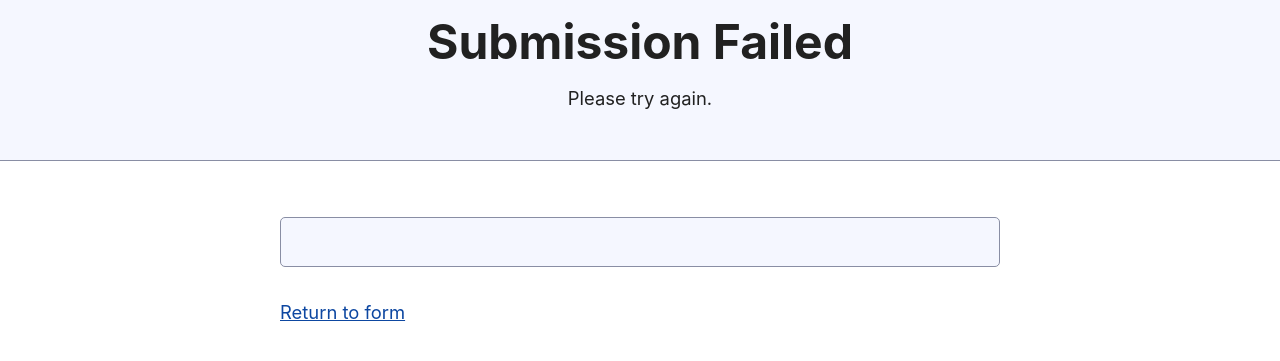
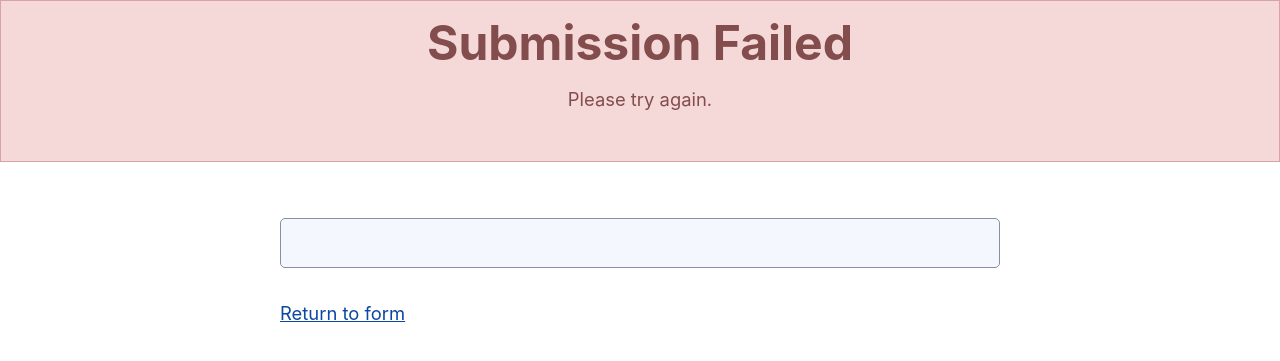
Before and after one commit to SunsetMkt/contact-me-form, a Flask app: template templates/deny.html in a window 1280 px wide. Shown: the top 361 px of the page. Run offline with Flask 2, Linux system fonts and the light colour scheme; the template is opened without the code that fills it, so the values that code supplies are empty; some libraries are stand-ins or nearby versions.

Commit message:
color message

```diff
--- a/templates/deny.html
+++ b/templates/deny.html
@@ -6,6 +6,13 @@
     <meta name="viewport" content="width=device-width, initial-scale=1.0">
     <title>Contact Me</title>
     <link rel="stylesheet" href="https://unpkg.com/simpledotcss@2.2.1/simple.min.css">
+    <style>
+        body>header {
+            background-color: #f5d9d9;
+            border: 1px solid #d9a3a3;
+            color: #834d4d;
+        }
+    </style>
 </head>
 
 <body>
```
Also changed, not shown: templates/success.html (+7 -0 lines).
